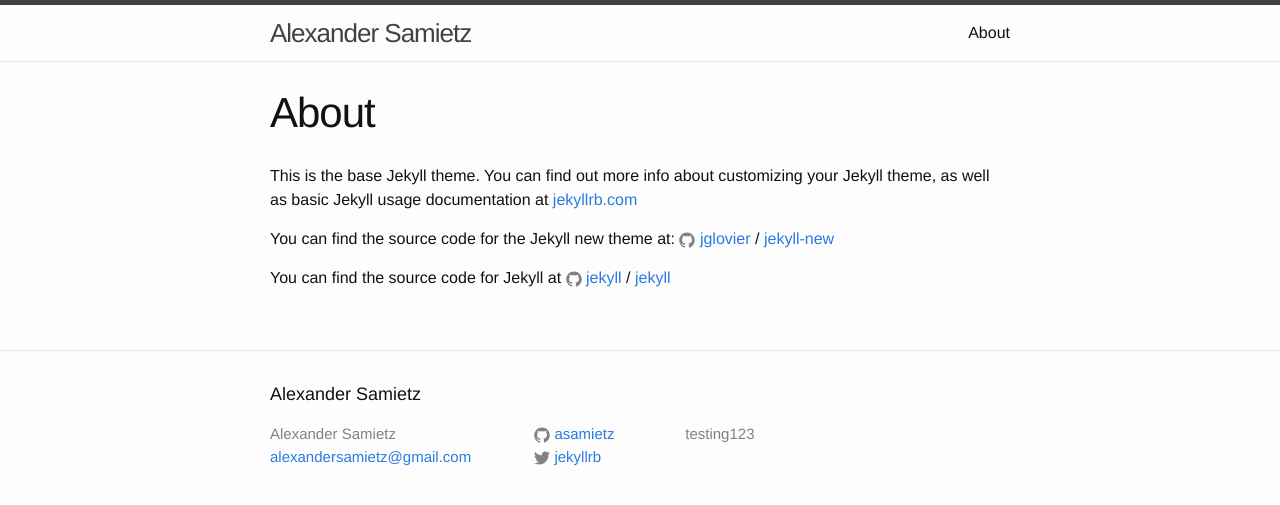
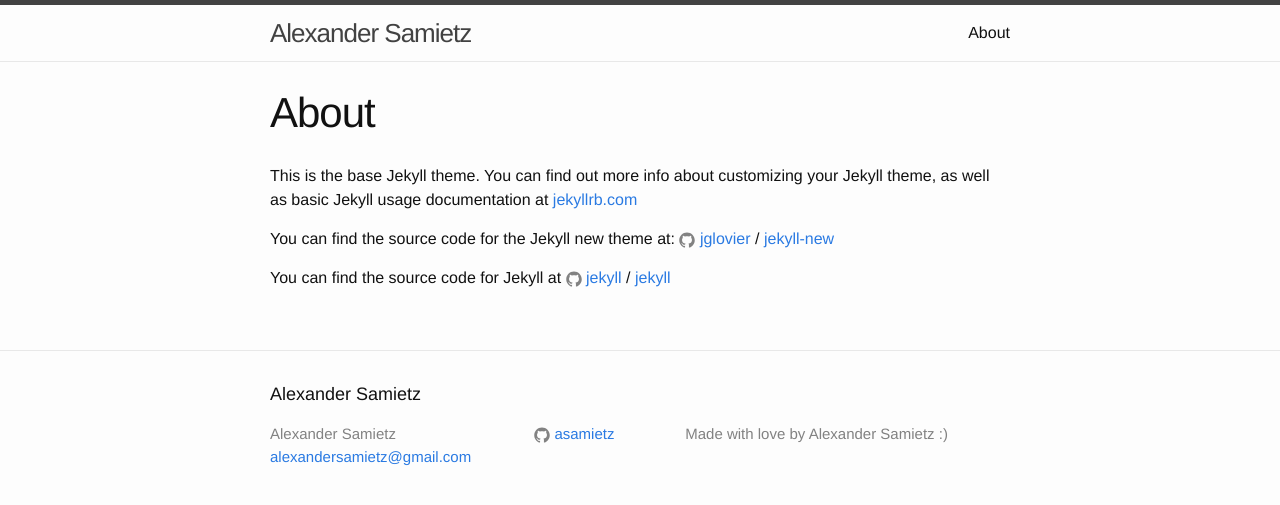
Before and after one commit to asamietz/asamietz.github.io, a Jekyll site: the page built from about.md, in a window 1280 px wide. Shown: the top 505 px of the page. Built offline with Jekyll 4.4.1, drawn with Linux system fonts in a browser that asks for light colours.

Commit message:
Update _config.yml

```diff
--- a/_config.yml
+++ b/_config.yml
@@ -9,10 +9,10 @@
 title: Alexander Samietz
 email: alexandersamietz@gmail.com
 description: > # this means to ignore newlines until "baseurl:"
-  testing123
+  Made with love by Alexander Samietz :)
 baseurl: "" # the subpath of your site, e.g. /blog
-url: "http://yourdomain.com" # the base hostname & protocol for your site
-twitter_username: jekyllrb
+url: "http://alexandersamietz.com" # the base hostname & protocol for your site
+linkedin: https://www.linkedin.com/in/alexandersamietz/
 github_username:  asamietz
 
 # Build settings
```
